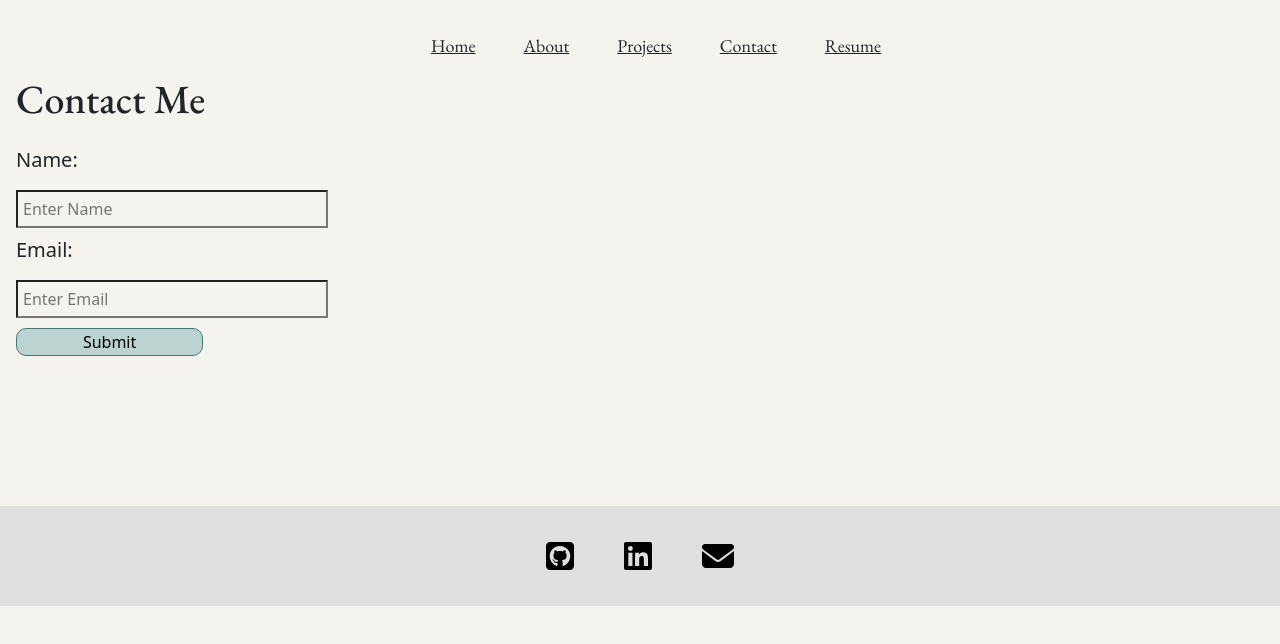
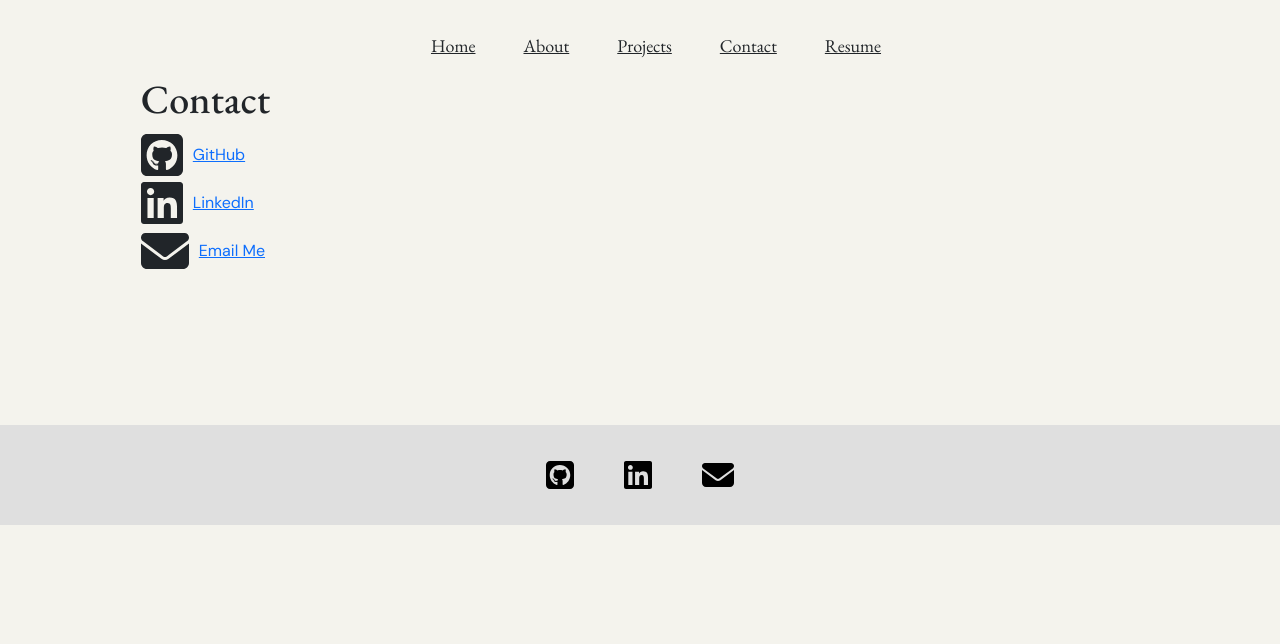
Before and after one commit to raythomass/new-react-port, a React (Vite) app in the folder portfolio-react/: page /contact in a window 1280 px wide. Shown: the top 644 px of the page. Built offline with nearby package versions, Linux system fonts and the light colour scheme.

Commit message:
added updated links to ocntact page

```diff
--- a/portfolio-react/src/App.css
+++ b/portfolio-react/src/App.css
@@ -208,32 +208,25 @@ skills {
 
 
 /* ------  CONTACT ------ */
+.contact {
+    margin-left: 10%;
+    margin-right: 10%;
+    font-family: 'DM Sans', sans-serif;
+}
 
 .contact-title {
   font-family: "EB Garamond", serif;
 }
 
-.form {
+.contact-line {
   display: flex;
-  flex-direction: column;
-  justify-content: flex-start;
   gap: 10px;
-  margin-top: 25px;
+  align-items: center;
 }
 
-.form input {
-  padding: 5px;
-  width: 25%;
-}
-
-.submit-btn {
-  width: 15%;
-  border-radius: 10px;
-  border-width: 1px;
-  border-style: solid;
-  background-color: rgba(100, 166, 168,0.4);
-  border-color: rgb(69, 122, 123);
-  text-decoration: none;
+.p-tag {
+  margin-bottom: 0px;
+  margin-top: 0px;
 }
 
 /* ------  RESUME ------ */
@@ -263,6 +256,6 @@ skills {
   color: black;
 }
 
-.icon-color {
+.icon-color-footer {
   background-color: #dfdfdf;
 }
--- a/portfolio-react/src/components/Footer.jsx
+++ b/portfolio-react/src/components/Footer.jsx
@@ -6,13 +6,13 @@ function Footer() {
     return(
         <footer className='footer'>
                 <a href='https://github.com/raythomass' className='foot-items'>
-                    <FontAwesomeIcon icon={faSquareGithub} className='fa-2x icon-color' />
+                    <FontAwesomeIcon icon={faSquareGithub} className='fa-2x icon-color-footer' />
                 </a>
                 <a href='https://www.linkedin.com/in/ray-thomas-6b5510163/' className='foot-items'>
-                    <FontAwesomeIcon icon={faLinkedin} className='fa-2x icon-color' />
+                    <FontAwesomeIcon icon={faLinkedin} className='fa-2x icon-color-footer' />
                 </a>
                 <a href='rthomas5678@gmail.com' className='foot-items'>
-                    <FontAwesomeIcon icon={faEnvelope} className='fa-2x icon-color' />
+                    <FontAwesomeIcon icon={faEnvelope} className='fa-2x icon-color-footer' />
                 </a>
         </footer>
     )
--- a/portfolio-react/src/pages/Contact.jsx
+++ b/portfolio-react/src/pages/Contact.jsx
@@ -1,51 +1,34 @@
 import { useState } from "react";
+import { FontAwesomeIcon } from '@fortawesome/react-fontawesome'
+import { faSquareGithub, faLinkedin } from '@fortawesome/free-brands-svg-icons'
+import {faEnvelope} from '@fortawesome/free-solid-svg-icons'
 
 function Contact() {
-    const [insertName, setName] = useState('');
-    const [insertEmail, setEmail] = useState('');
-
-    const handleInputChange = (e) => {
-        const {name, value} = e.target;
-
-        return name === 'insertName' ? setName(value) : setEmail(value);
-    };
-
-    const handleFormSubmit = (e) => {
-        e.preventDefault();
-
-        alert(`Hello ${insertName} from ${insertEmail}`)
-    }
-
-
-
-    return(
-        <div className="submit-form">
-      <h1 className="contact-title">
-        Contact Me
-      </h1>
-      <form className="form" onSubmit={handleFormSubmit}>
-        <h5>Name:</h5>
-        <input
-          value={insertName}
-          name="insertName"
-          onChange={handleInputChange}
-          type="text"
-          placeholder="Enter Name"
-        />
-        <h5>Email:</h5>
-        <input
-          value={insertEmail}
-          name="insertEmail"
-          onChange={handleInputChange}
-          type="email"
-          placeholder="Enter Email"
-        />
-        <button className="submit-btn" type="submit">
-          Submit
-        </button>
-      </form>
-    </div>
-    )
+  return (
+    <contact>
+      <section className="contact">
+        <h1 className="contact-title">Contact</h1>
+        <section className="contact-line">
+                <FontAwesomeIcon icon={faSquareGithub} className='fa-3x' />
+                <div>
+                  <a href='https://github.com/raythomass'>GitHub</a>
+                </div>
+        </section>
+        <section className="contact-line">
+                <FontAwesomeIcon icon={faLinkedin} className='fa-3x' />
+                <div>
+                  <a href='https://github.com/raythomass'>LinkedIn</a>
+                </div>
+        </section>
+        <section className="contact-line">
+                <FontAwesomeIcon icon={faEnvelope} className='fa-3x' />
+                <div>
+                  <a href='https://github.com/raythomass'>Email Me</a>
+                </div>
+        </section>
+      </section>
+    </contact>
+  )
 }
 
 export default Contact;
```
